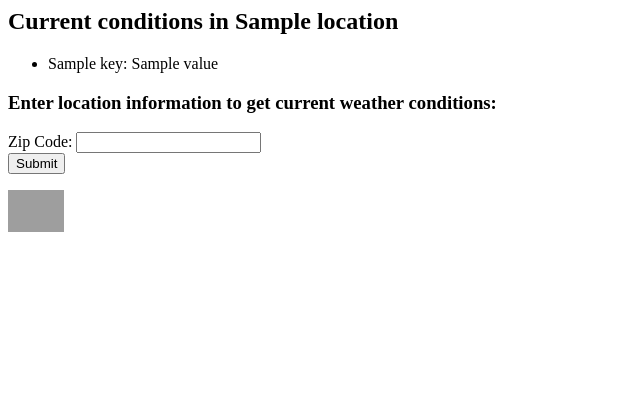
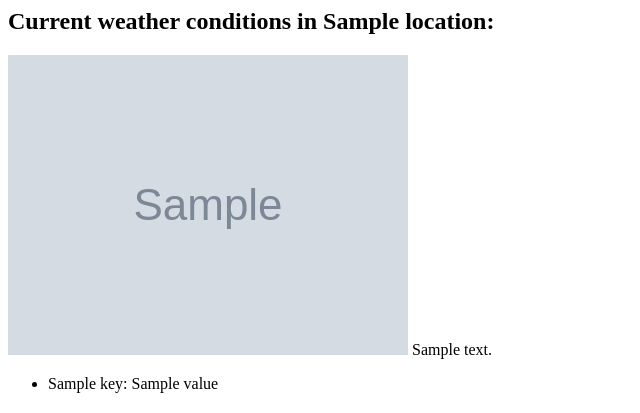
Before and after one commit to csojinb/motley_weather_app, a Django app: template current_conditions/templates/current_conditions/index.html in a window 1280 px wide. Shown: the top 413 px of the page, without its empty margins (0-640 px from the left). Run offline with Django 3.2, Linux system fonts and the light colour scheme; tables that the repository leaves empty hold one stand-in row (values such as "Sample post"); the template is opened without the code that fills it: values that come from a table or form of the project are taken from there, most other values are stand-ins (such as "Sample title", 1, 10 or a date in 2020); grey boxes marked "Sample" are stand-in pictures; grey boxes are pictures that could not be loaded.

Commit message:
Added weather description and icon (taken from Wunderground API), as well as dewpoint and relative humidity.

```diff
--- a/current_conditions/templates/current_conditions/index.html
+++ b/current_conditions/templates/current_conditions/index.html
@@ -1,6 +1,10 @@
 {% if conditions %}
 
-    <h2>Current conditions in {{ location }}</h2>
+    <h2>Current weather conditions in {{ location }}:</h2>
+
+    <img src= {{weather_description_icon_url}} alt = {{weather_description}}>
+    {{ weather_description }}
+
     <ul>
         {% for key, value in conditions.items %}
             <li>{{ key }}: {{ value }}</li>
```
Also changed, not shown: current_conditions/views.py (+11 -2 lines), 1 other file.
